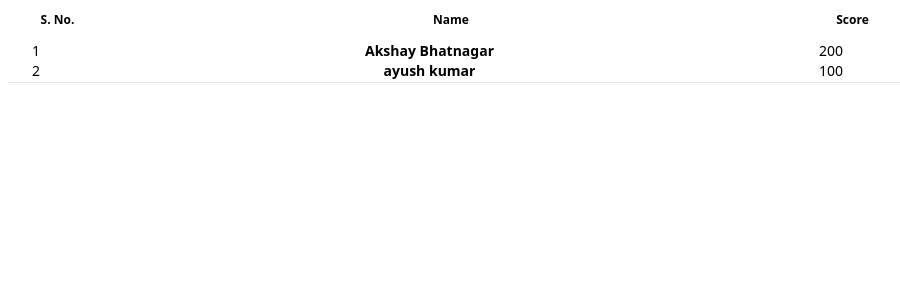
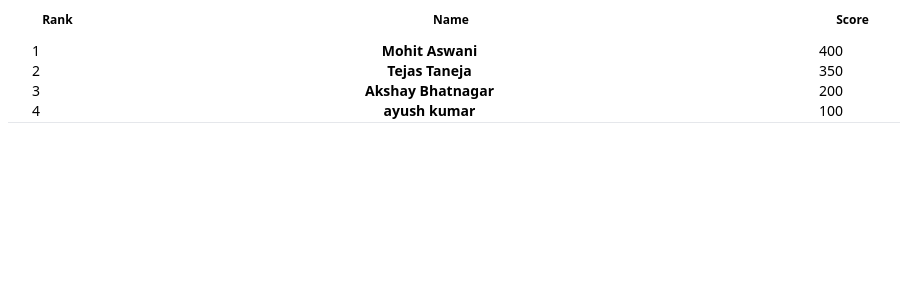
Before and after one commit to ayush0402/type-out, a Next.js app: page /leaderboard in a window 1280 px wide. Shown: the top 300 px of the page, without its empty margins (64-964 px from the left). Built offline with nearby package versions, Linux system fonts and the light colour scheme.

Commit message:
Added Sorted Leaderboard
Implemented Rank based leaderboard

```diff
--- a/app/leaderboard/page.jsx
+++ b/app/leaderboard/page.jsx
@@ -4,14 +4,21 @@ const data=[
     {
         name:"Akshay Bhatnagar",
         score:"200",
-        rank:1
     },
     {
         name:"ayush kumar",
         score:100,
-        rank:2
+    },
+    {
+        name:"Mohit Aswani",
+        score:400
+    },
+    {
+        name:"Tejas Taneja",
+        score:"350",
     }
 ];
+data.sort((a,b)=>a.score>b.score?-1:1);
 const page = () => {
   return (
 
--- a/components/Table.jsx
+++ b/components/Table.jsx
@@ -7,7 +7,7 @@ const Table = ({data}) => {
         <thead class="text-xs text-gray-700 uppercase bg-gray-50 dark:bg-gray-700 dark:text-gray-400">
             <tr>
                 <th scope="col" class="px-6 py-3">
-                    S. No.
+                    Rank
                 </th>
                 <th scope="col" class="px-6 py-3">
                     Name
@@ -22,8 +22,8 @@ const Table = ({data}) => {
 
                  <tr class="mx-200 bg-white border-b dark:bg-gray-800 dark:border-gray-700 hover:bg-gray-50 dark:hover:bg-gray-600 ">
                  <td class="px-6 py-4">
-                 {data.map((user) => (
-        <div className="user">{user.rank}</div>
+                 {data.map((user,i) => (
+        <div className="user">{i+1}</div>
       ))}
                  </td>
                  <th scope="row" class="px-6 py-4 font-medium text-gray-900 whitespace-nowrap dark:text-white">
```
